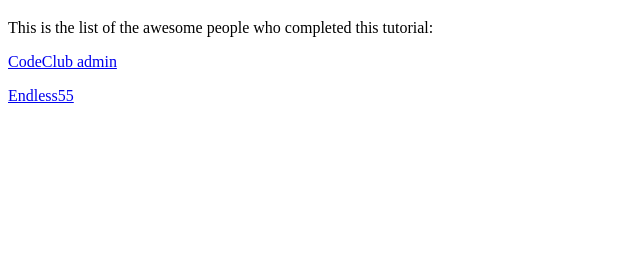
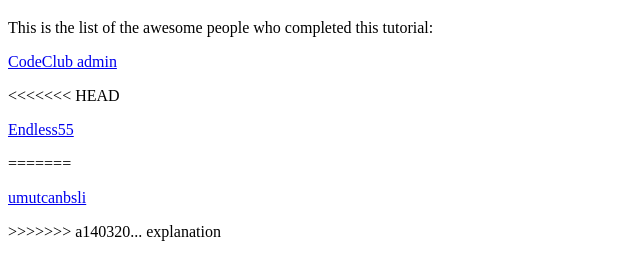
Before and after one commit to CodeClubAIU/git-tutorial, a plain HTML site: page index.html in a window 1280 px wide. Shown: the part 61-340 px from the top of the page, without its empty margins (0-640 px from the left). Drawn offline with Linux system fonts and the light colour scheme.

Commit message:
hello there

```diff
--- a/index.html
+++ b/index.html
@@ -9,7 +9,11 @@
 <p>This is the list of the awesome people who completed this tutorial:</p>
 
 <p><a href="codeclub.html">CodeClub admin</a></p>
+<<<<<<< HEAD
 <p><a href="Endless55-profile.html">Endless55</a></p>
+=======
+<p><a href="umut-e-profile.html">umutcanbsli</a></p>
+>>>>>>> a140320... explanation
 
 </body>
 </html>
```
